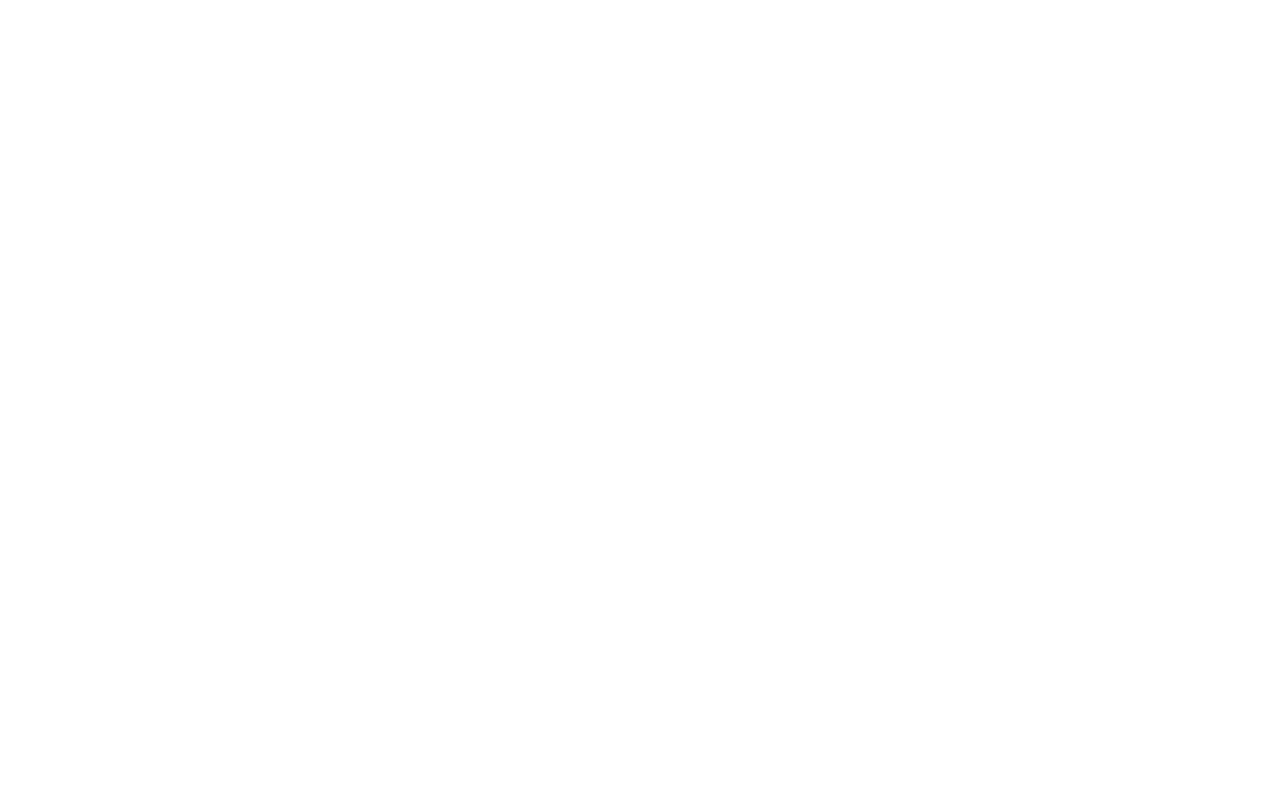
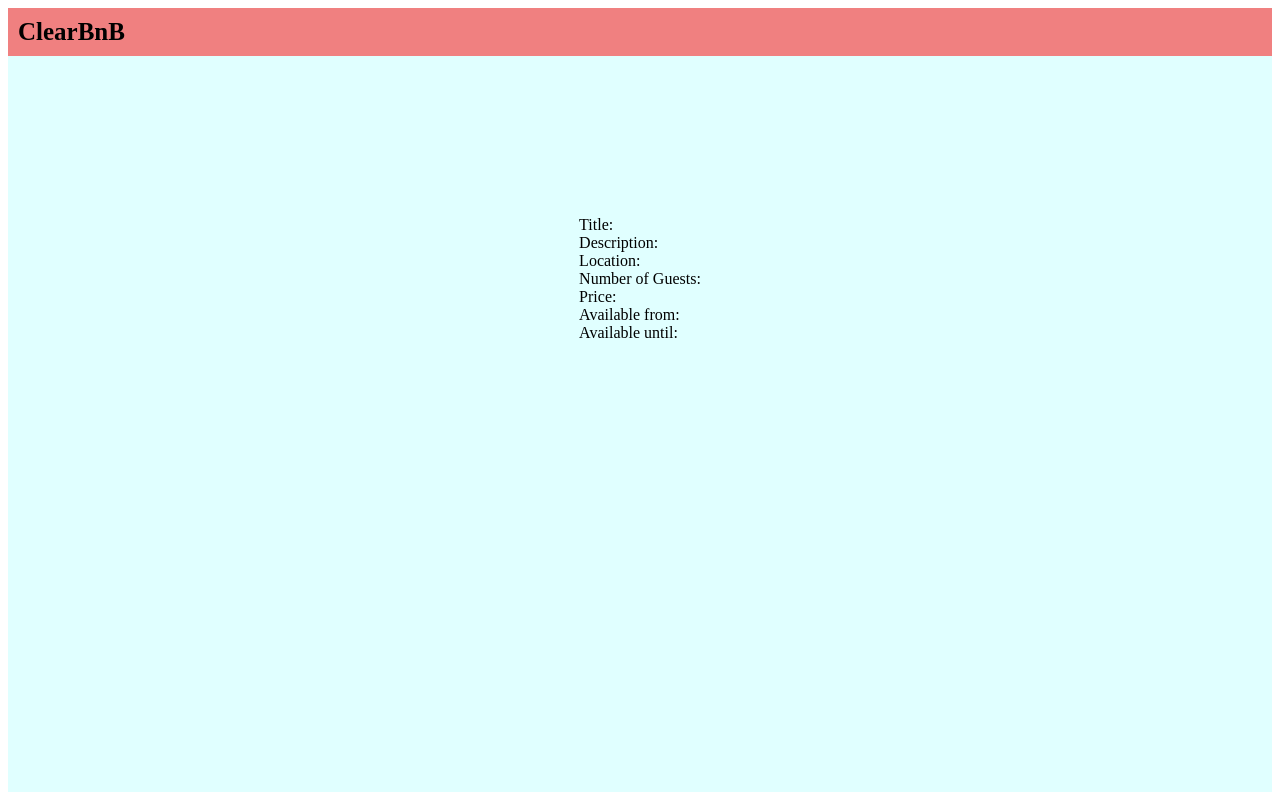
Before and after one commit to Doorsfan/ClearBnB-Database-Group4, a Vue app in the folder frontend/: page /ListingPage in a window 1280 px wide. Before the commit this address had no page. Built offline with nearby package versions, Linux system fonts and the light colour scheme.

Commit message:
The base of the Page of a Listing
The base implementation of a Listing Page

```diff
--- a/frontend/src/components/Posting.vue
+++ b/frontend/src/components/Posting.vue
@@ -1,5 +1,6 @@
 <template>
   <div class="leaseBox">
+    <router-link :to="{ path: '/ListingPage', query: { title: Listing.title, description: Listing.description, image_url: Listing.image_url, location: Listing.location, number_guests: Listing.number_guests, price: Listing.price, listing_start_date: Listing.listing_start_date, listing_end_date: Listing.listing_end_date } }">
       <div class="cellBox firstCellBox">{{ Listing.title }}</div>
       <div class="cellBox">{{ Listing.description }}</div>
       <div class="cellBox">{{ Listing.image_url }}</div>
@@ -8,6 +9,7 @@
       <div class="cellBox">{{ Listing.price }}</div>
       <div class="cellBox">{{ Listing.listing_start_date }}</div>
       <div class="cellBox">{{ Listing.listing_end_date }}</div>
+    </router-link>
   </div>
 </template>
 <script>
--- a/frontend/src/router.js
+++ b/frontend/src/router.js
@@ -6,6 +6,7 @@
 import ProfilePage from './views/ProfilePage.vue';
 import LeaseAHousePage from './views/LeaseAHousePage.vue';
 import RegisterPage from './views/RegisterPage.vue';
+import ListingPage from './views/ListingPage.vue';
 
 export default createRouter({
   history: createWebHistory(),
@@ -29,6 +30,10 @@
     {
       path: '/register',
       component: RegisterPage
+    },
+    {
+      path: '/ListingPage',
+      component: ListingPage
     }
   ],
 });
--- /dev/null
+++ b/frontend/src/views/ListingPage.vue
@@ -0,0 +1,93 @@
+<template>
+  <div class="mainDiv">
+    <div class="navbar">
+      <router-link to="/" class="clearBnBLogo">ClearBnB</router-link>
+    </div>
+    <div class="centralDiv">
+      <div class="titleText">
+        <div class="inline">Title: </div>
+        {{ myTitle }}
+      </div>
+      <div class="descriptionText">
+        <div class="inline">Description: </div>
+        {{ myDescription }}
+      </div>
+      <div class="imageURLText">
+        {{ myImageURL }}
+      </div>
+      <div class="locationText">
+        <div class="inline">Location: </div>
+        {{ myLocation }}
+      </div>
+      <div class="numberOfGuestsText">
+        <div class="inline">Number of Guests: </div>
+        {{ myNumberOfGuests }}
+      </div>
+      <div class="priceText">
+        <div class="inline">Price: </div>
+        {{ myPrice }}
+      </div>
+      <div class="startDateText">
+        <div class="inline">Available from: </div>
+        {{ myStartDate }}
+      </div>
+      <div class="endDateText">
+        <div class="inline">Available until: </div>
+        {{ myEndDate }}
+      </div>
+    </div>
+  </div>
+</template>
+<script>
+import store from '../store.js';
+export default {
+  components: {},
+  data() {
+    return {
+      myTitle: this.$route.query.title,
+      myDescription: this.$route.query.description,
+      myImageURL: this.$route.query.image_url,
+      myLocation: this.$route.query.location,
+      myNumberOfGuests: this.$route.query.number_guests,
+      myPrice: this.$route.query.price,
+      myStartDate: this.$route.query.listing_start_date,
+      myEndDate: this.$route.query.listing_end_date
+    };
+  },
+  async mounted() {
+    console.log(this.$route.query.description);
+  },
+  methods: {
+    tryToPostLease() {
+      console.log("hello");
+    },
+  },
+};
+</script>
+<style scoped>
+.mainDiv{
+  background-color:lightcyan;
+  height: 98vh;
+}
+.navbar{
+  background-color:lightcoral;
+  padding-top: 10px;
+  padding-bottom: 10px;
+}
+.clearBnBLogo{
+  text-decoration: none;
+  font-size:25px;
+  font-weight:bolder;
+  margin-left: 10px;
+  color:black;
+}
+.inline{
+  display:inline-block;
+}
+.centralDiv{
+  width:max-content;
+  margin-left:auto;
+  margin-right:auto;
+  margin-top: 20vh;
+}
+</style>
```
Lines whose indentation alone changed are shown as unchanged.
